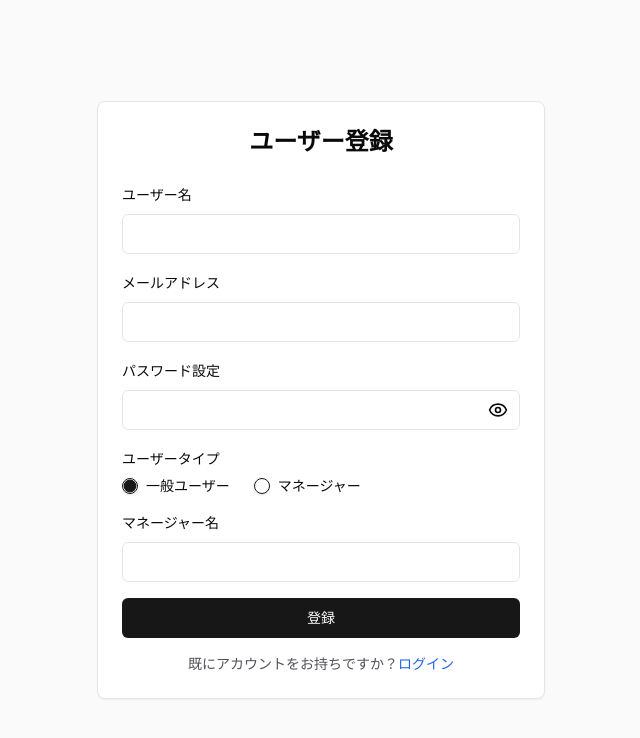
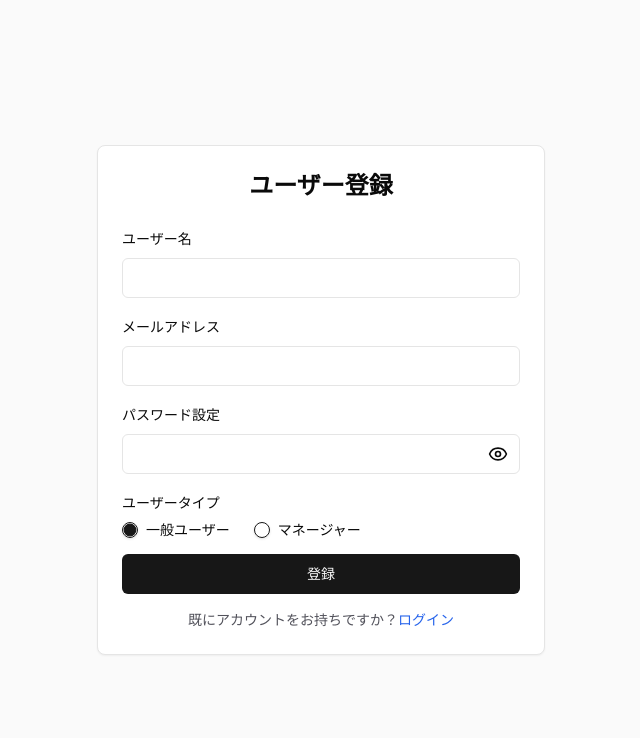
Before and after one commit to okopei/audio-sales-analyzer, a Next.js app in the folder next-app/: page /register in a window 1280 px wide. Shown: the top 738 px of the page, without its empty margins (319-959 px from the left). Built offline with nearby package versions, Linux system fonts and the light colour scheme; no server answers.

Commit message:
fix-match-to-defined-tables
fix-match-to-defined-tables

```diff
--- a/next-app/src/app/newmeeting/page.tsx
+++ b/next-app/src/app/newmeeting/page.tsx
@@ -265,7 +265,7 @@ export default function NewMeetingPage() {
       // 成功メッセージ表示後、ダッシュボードに遷移するよう変更
       setTimeout(() => {
         // ユーザーの権限に応じて適切なダッシュボードに遷移
-        if (user?.is_manager) {
+        if (user?.account_status === 'ACTIVE' && user?.role === 'manager') {
           router.push('/manager-dashboard')
         } else {
           router.push('/dashboard')
--- a/next-app/src/app/register/page.tsx
+++ b/next-app/src/app/register/page.tsx
@@ -16,7 +16,7 @@ export default function RegisterPage() {
     email: "",
     password: "",
     role: "member", // デフォルトは一般ユーザー
-    manager_name: "",
+    account_status: "ACTIVE",
   })
 
   const [showPassword, setShowPassword] = useState(false)
@@ -35,7 +35,7 @@ export default function RegisterPage() {
         email: formData.email,
         password: formData.password,
         role: formData.role,
-        manager_name: formData.role === "member" ? formData.manager_name : undefined
+        account_status: formData.role === "manager" ? "ACTIVE" : "ACTIVE"
       }
 
       // APIエンドポイントにPOSTリクエスト
@@ -137,18 +137,6 @@ export default function RegisterPage() {
             </RadioGroup>
           </div>
 
-          {formData.role === "member" && (
-            <div className="space-y-2">
-              <Label htmlFor="manager_name">マネージャー名</Label>
-              <Input
-                id="manager_name"
-                value={formData.manager_name}
-                onChange={(e) => setFormData({ ...formData, manager_name: e.target.value })}
-                required={formData.role === "member"}
-              />
-            </div>
-          )}
-
           <Button type="submit" className="w-full" disabled={loading}>
             {loading ? "登録中..." : "登録"}
           </Button>
--- a/next-app/src/hooks/useAuth.tsx
+++ b/next-app/src/hooks/useAuth.tsx
@@ -9,8 +9,9 @@ interface User {
   user_id: number
   email: string
   user_name: string
-  is_manager: boolean
-  role?: string  // roleフィールドを追加
+  account_status: string
+  is_active: boolean
+  role?: string
 }
 
 // 認証コンテキストの型定義
@@ -43,8 +44,8 @@ export function AuthProvider({ children }: { children: ReactNode }) {
 
   // ユーザーがマネージャーかどうかを判定する関数
   const checkIsManager = (userData: User): boolean => {
-    // is_managerフラグがtrueの場合、またはroleが'manager'の場合はマネージャー
-    return userData.is_manager === true || userData.role === 'manager'
+    // account_statusが'ACTIVE'でroleが'manager'の場合はマネージャー
+    return userData.account_status === 'ACTIVE' && userData.role === 'manager'
   }
 
   // 初期化時にCookieとローカルストレージからユーザー情報を取得
@@ -71,9 +72,9 @@ export function AuthProvider({ children }: { children: ReactNode }) {
           if (storedUser && storedToken) {
             const parsedUser = JSON.parse(storedUser)
 
-            // ユーザーデータにis_managerフラグがない場合、roleから設定
-            if (parsedUser.role === 'manager' && parsedUser.is_manager !== true) {
-              parsedUser.is_manager = true
+            // ユーザーデータにaccount_statusがない場合、roleから設定
+            if (parsedUser.role === 'manager' && parsedUser.account_status !== 'ACTIVE') {
+              parsedUser.account_status = 'ACTIVE'
             }
 
             setUser(parsedUser)
@@ -133,9 +134,9 @@ export function AuthProvider({ children }: { children: ReactNode }) {
       const data = await response.json()
       console.log('Login successful:', data.user)
 
-      // roleからis_managerフラグを設定
-      if (data.user.role === 'manager' && data.user.is_manager !== true) {
-        data.user.is_manager = true
+      // roleからaccount_statusを設定
+      if (data.user.role === 'manager' && data.user.account_status !== 'ACTIVE') {
+        data.user.account_status = 'ACTIVE'
       }
 
       // ブラウザ環境の場合、ローカルストレージとCookieの両方に保存
--- a/next-app/src/hooks/useMembersMeetings.tsx
+++ b/next-app/src/hooks/useMembersMeetings.tsx
@@ -33,7 +33,7 @@ export function useMembersMeetings() {
       setError(null)
 
       const baseUrl = process.env.NEXT_PUBLIC_API_URL || 'http://localhost:7071/api'
-      const url = `${baseUrl}/members-meetings?manager_id=${user.user_id}`
+      const url = `${baseUrl}/members-meetings?account_status=ACTIVE`
 
       const response = await fetch(url)
 
```
Also changed, not shown: 2 other files (tests, documents, lock files or other folders).
